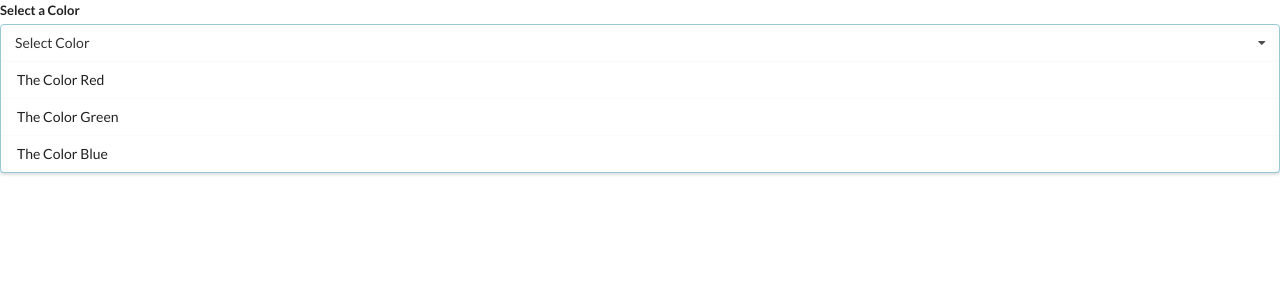
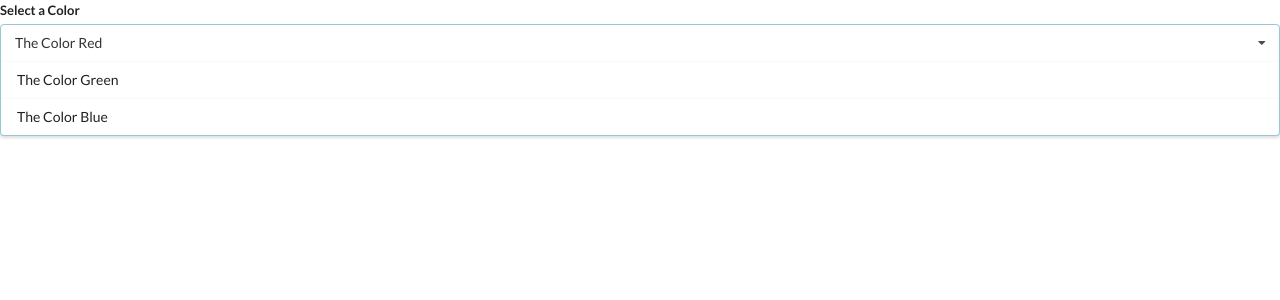
Before and after one commit to AleksanderGjinollari/react-widgets, a React (Create React App) app: page / in a window 1280 px wide. Shown: the top 300 px of the page. Built offline with nearby package versions, Linux system fonts and the light colour scheme.

Commit message:
improved the dropdown list, you can not choose the already picked color

```diff
--- a/src/App.js
+++ b/src/App.js
@@ -1,4 +1,4 @@
-import React from "react";
+import React, { useState } from "react";
 // import Accordion from "./components/Accordion";
 // import Search from "./components/Search";
 import Dropdown from "./components/Dropdown";
@@ -32,12 +32,18 @@ const options = [
   },
 ];
 
-const exportedColors = () => {
+const App = () => {
+  const [selected, setSelected] = useState(options[0]);
+
   return (
     <div>
-      <Dropdown options={options}></Dropdown>
+      <Dropdown
+        selected={selected}
+        options={options}
+        onSelectedChange={setSelected}
+      ></Dropdown>
     </div>
   );
 };
 
-export default exportedColors;
+export default App;
--- a/src/components/Dropdown.js
+++ b/src/components/Dropdown.js
@@ -1,9 +1,19 @@
 import React from "react";
 
-const Dropdown = ({ options }) => {
+const Dropdown = ({ options, selected, onSelectedChange }) => {
   const renderedOptions = options.map((option) => {
+    if (option.value === selected.value) {
+      return null;
+    }
+
     return (
-      <div key={option.value} className="item">
+      <div
+        key={option.value}
+        className="item"
+        onClick={() => {
+          onSelectedChange(option);
+        }}
+      >
         {option.label}
       </div>
     );
@@ -14,7 +24,7 @@ const Dropdown = ({ options }) => {
         <label className="label">Select a Color</label>
         <div className="ui selection dropdown visible active">
           <i className="dropdown icon"></i>
-          <div className="text">Select Color</div>
+          <div className="text">{selected.label}</div>
           <div className="menu visible transition">{renderedOptions}</div>
         </div>
       </div>
```
